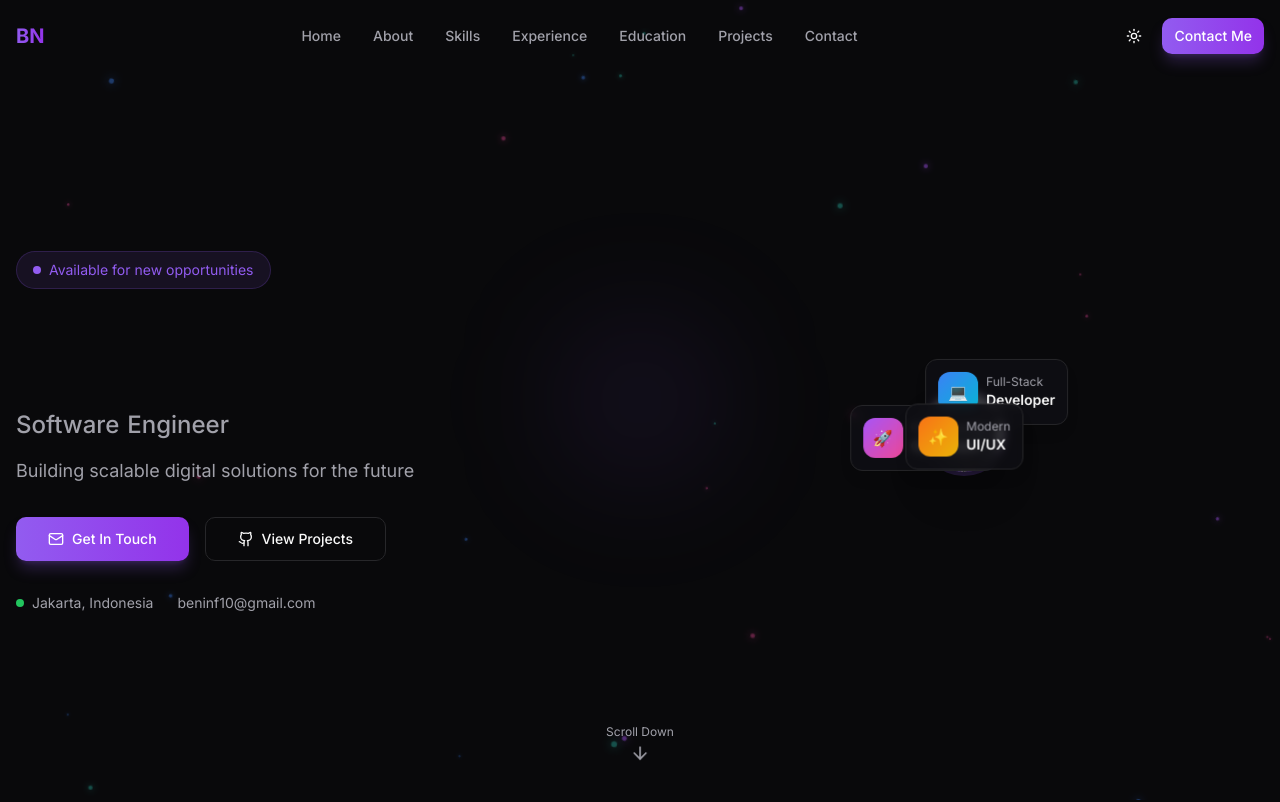
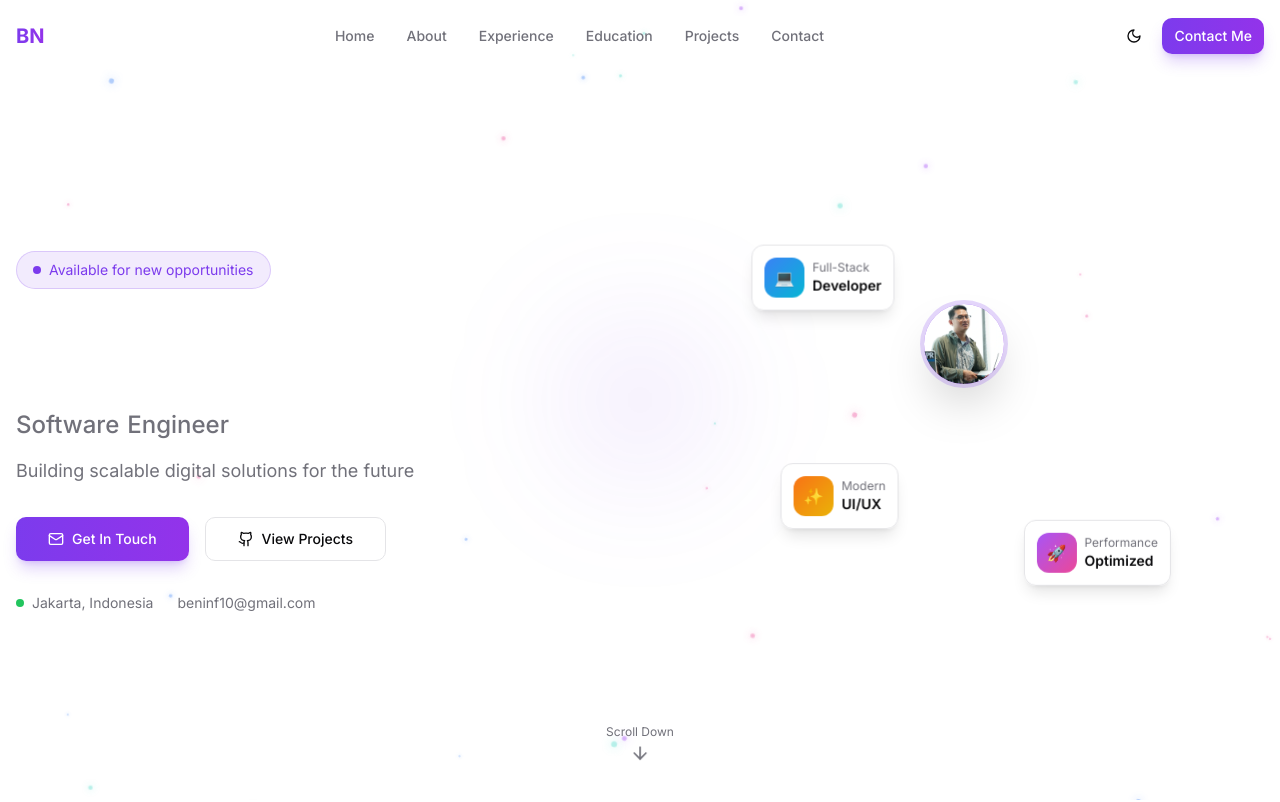
Before and after one commit to beninfCRB/me, a React (Vite) app: page / in a window 1280 px wide. Shown: the top 802 px of the page. Built offline with nearby package versions, Linux system fonts and the light colour scheme.

Commit message:
fix: dark mode detection, prevent theme flash, reposition hero floating cards to avoid overlap

```diff
--- a/index.html
+++ b/index.html
@@ -9,6 +9,15 @@
     <link rel="preconnect" href="https://fonts.googleapis.com" />
     <link rel="preconnect" href="https://fonts.gstatic.com" crossorigin />
     <link href="https://fonts.googleapis.com/css2?family=Inter:wght@300;400;500;600;700;800;900&display=swap" rel="stylesheet" />
+    <script>
+      (function () {
+        const savedTheme = localStorage.getItem("theme");
+        const prefersDark = window.matchMedia("(prefers-color-scheme: dark)").matches;
+        if (savedTheme === "dark" || (!savedTheme && prefersDark)) {
+          document.documentElement.classList.add("dark");
+        }
+      })();
+    </script>
   </head>
   <body>
     <div id="root"></div>
--- a/src/components/layout/Navbar.tsx
+++ b/src/components/layout/Navbar.tsx
@@ -7,7 +7,6 @@ import { cn } from "@/lib/utils"
 const navItems = [
   { name: "Home", href: "#home" },
   { name: "About", href: "#about" },
-  { name: "Skills", href: "#skills" },
   { name: "Experience", href: "#experience" },
   { name: "Education", href: "#education" },
   { name: "Projects", href: "#projects" },
@@ -20,6 +19,17 @@ export function Navbar() {
   const [isDark, setIsDark] = useState(true)
 
   useEffect(() => {
+    const savedTheme = localStorage.getItem("theme")
+    const prefersDark = window.matchMedia("(prefers-color-scheme: dark)").matches
+    const initialDark = savedTheme ? savedTheme === "dark" : prefersDark
+
+    setIsDark(initialDark)
+    if (initialDark) {
+      document.documentElement.classList.add("dark")
+    } else {
+      document.documentElement.classList.remove("dark")
+    }
+
     const handleScroll = () => {
       setIsScrolled(window.scrollY > 50)
     }
@@ -28,8 +38,16 @@ export function Navbar() {
   }, [])
 
   const toggleDarkMode = () => {
-    setIsDark(!isDark)
-    document.documentElement.classList.toggle("dark")
+    setIsDark((prev) => {
+      const next = !prev
+      localStorage.setItem("theme", next ? "dark" : "light")
+      if (next) {
+        document.documentElement.classList.add("dark")
+      } else {
+        document.documentElement.classList.remove("dark")
+      }
+      return next
+    })
   }
 
   return (
@@ -73,6 +91,7 @@ export function Navbar() {
               size="icon"
               onClick={toggleDarkMode}
               className="rounded-full"
+              aria-label={isDark ? "Switch to light mode" : "Switch to dark mode"}
             >
               {isDark ? <Sun className="h-5 w-5" /> : <Moon className="h-5 w-5" />}
             </Button>
--- a/src/components/sections/Hero.tsx
+++ b/src/components/sections/Hero.tsx
@@ -99,7 +99,7 @@ export function Hero() {
             transition={{ duration: 0.8, delay: 0.2 }}
             className="relative flex items-center justify-center"
           >
-            <div className="relative">
+            <div className="relative w-48 h-48 md:w-56 md:h-56 lg:w-64 lg:h-64">
               <Avatar
                 src="profile.png"
                 alt={personal.name}
@@ -109,9 +109,9 @@ export function Hero() {
               />
 
               <FloatingElement
-                x={30}
-                y={30}
-                className="absolute -top-4 -left-4"
+                x={20}
+                y={20}
+                className="absolute -top-10 -left-16 md:-top-12 md:-left-24"
               >
                 <div className="flex items-center gap-2 rounded-xl bg-card/80 backdrop-blur-sm border border-border p-3 shadow-lg">
                   <div className="h-10 w-10 rounded-lg bg-gradient-to-br from-blue-500 to-cyan-500 flex items-center justify-center text-white font-bold">
@@ -125,9 +125,9 @@ export function Hero() {
               </FloatingElement>
 
               <FloatingElement
-                x={-40}
-                y={30}
-                className="absolute -bottom-4 -right-4"
+                x={-30}
+                y={25}
+                className="absolute -bottom-8 -right-12 md:-bottom-10 md:-right-24"
               >
                 <div className="flex items-center gap-2 rounded-xl bg-card/80 backdrop-blur-sm border border-border p-3 shadow-lg">
                   <div className="h-10 w-10 rounded-lg bg-gradient-to-br from-purple-500 to-pink-500 flex items-center justify-center text-white font-bold">
@@ -141,9 +141,9 @@ export function Hero() {
               </FloatingElement>
 
               <FloatingElement
-                x={20}
-                y={50}
-                className="absolute top-1/2 -right-2"
+                x={15}
+                y={35}
+                className="absolute top-[75%] -left-10 md:top-[70%] md:-left-16"
               >
                 <div className="flex items-center gap-2 rounded-xl bg-card/80 backdrop-blur-sm border border-border p-3 shadow-lg">
                   <div className="h-10 w-10 rounded-lg bg-gradient-to-br from-orange-500 to-yellow-500 flex items-center justify-center text-white font-bold">
--- a/src/index.css
+++ b/src/index.css
@@ -4,25 +4,25 @@
 
 @layer base {
   :root {
-    --background: 240 10% 3.9%;
-    --foreground: 0 0% 98%;
-    --card: 240 10% 7%;
-    --card-foreground: 0 0% 98%;
-    --popover: 240 10% 7%;
-    --popover-foreground: 0 0% 98%;
-    --primary: 262 83% 65%;
+    --background: 0 0% 100%;
+    --foreground: 240 10% 3.9%;
+    --card: 0 0% 100%;
+    --card-foreground: 240 10% 3.9%;
+    --popover: 0 0% 100%;
+    --popover-foreground: 240 10% 3.9%;
+    --primary: 262 83% 58%;
     --primary-foreground: 240 10% 98%;
-    --secondary: 240 3.7% 15.9%;
-    --secondary-foreground: 0 0% 98%;
-    --muted: 240 3.7% 15.9%;
-    --muted-foreground: 240 5% 64.9%;
-    --accent: 262 83% 65%;
+    --secondary: 240 4.8% 95.9%;
+    --secondary-foreground: 240 5.9% 10%;
+    --muted: 240 4.8% 95.9%;
+    --muted-foreground: 240 3.8% 46.1%;
+    --accent: 262 83% 58%;
     --accent-foreground: 240 10% 98%;
-    --destructive: 0 62.8% 30.6%;
-    --destructive-foreground: 0 0% 98%;
-    --border: 240 3.7% 15.9%;
-    --input: 240 3.7% 15.9%;
-    --ring: 262 83% 65%;
+    --destructive: 0 84.2% 60.2%;
+    --destructive-foreground: 240 10% 98%;
+    --border: 240 5.9% 90%;
+    --input: 240 5.9% 90%;
+    --ring: 262 83% 58%;
     --radius: 0.75rem;
   }
 
@@ -82,6 +82,7 @@
     backdrop-filter: blur(16px);
     border: 1px solid rgba(255, 255, 255, 0.1);
   }
+}
 
 @media (prefers-reduced-motion: reduce) {
   *,
@@ -93,4 +94,3 @@
     transition-duration: 0.01ms !important;
   }
 }
-}
--- a/vite.config.ts
+++ b/vite.config.ts
@@ -1,11 +1,13 @@
 import react from '@vitejs/plugin-react'
 import { defineConfig } from 'vite'
 import path from 'path'
+import { fileURLToPath } from 'url'
+
+const __dirname = path.dirname(fileURLToPath(import.meta.url))
 
 // https://vite.dev/config/
 export default defineConfig({
   plugins: [react()],
-  // Relative assets work on both user and project GitHub Pages URLs.
   base: './',
   resolve: {
     alias: {
```
Lines whose indentation alone changed are shown as unchanged.
